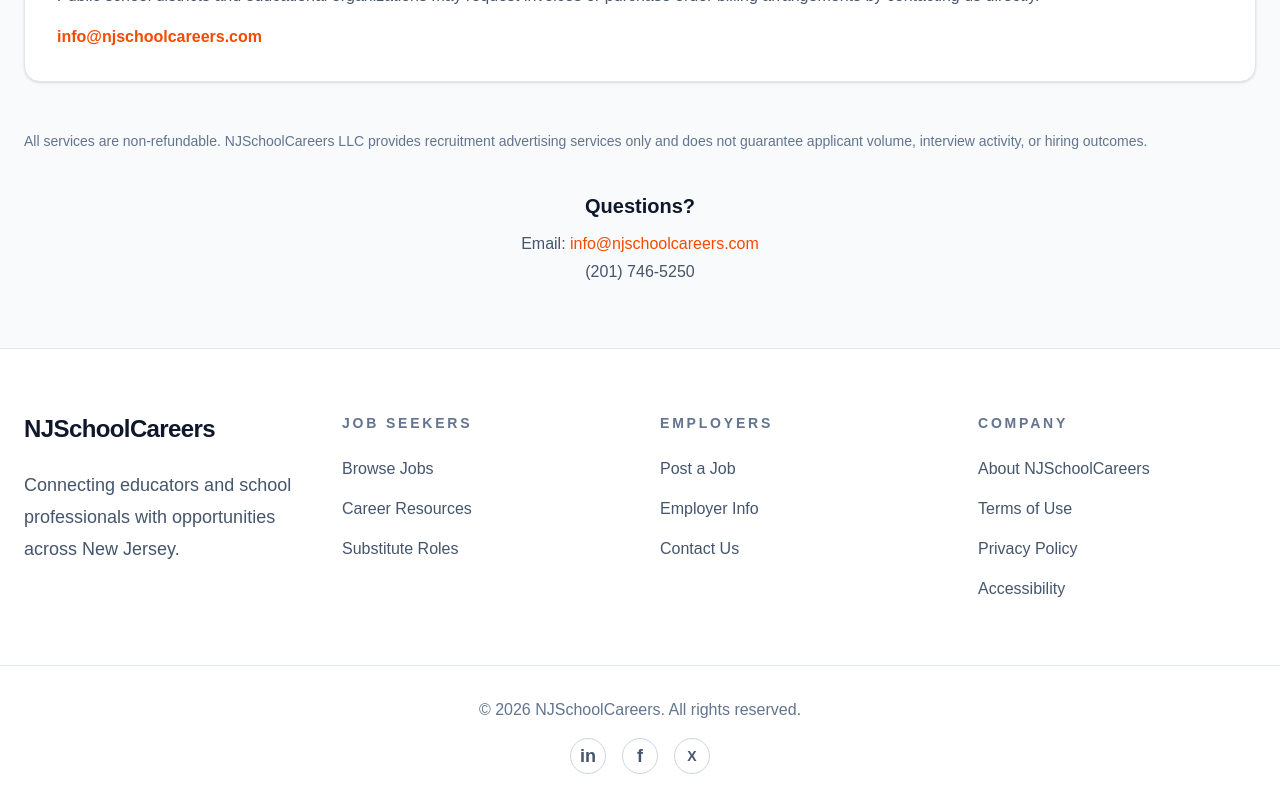
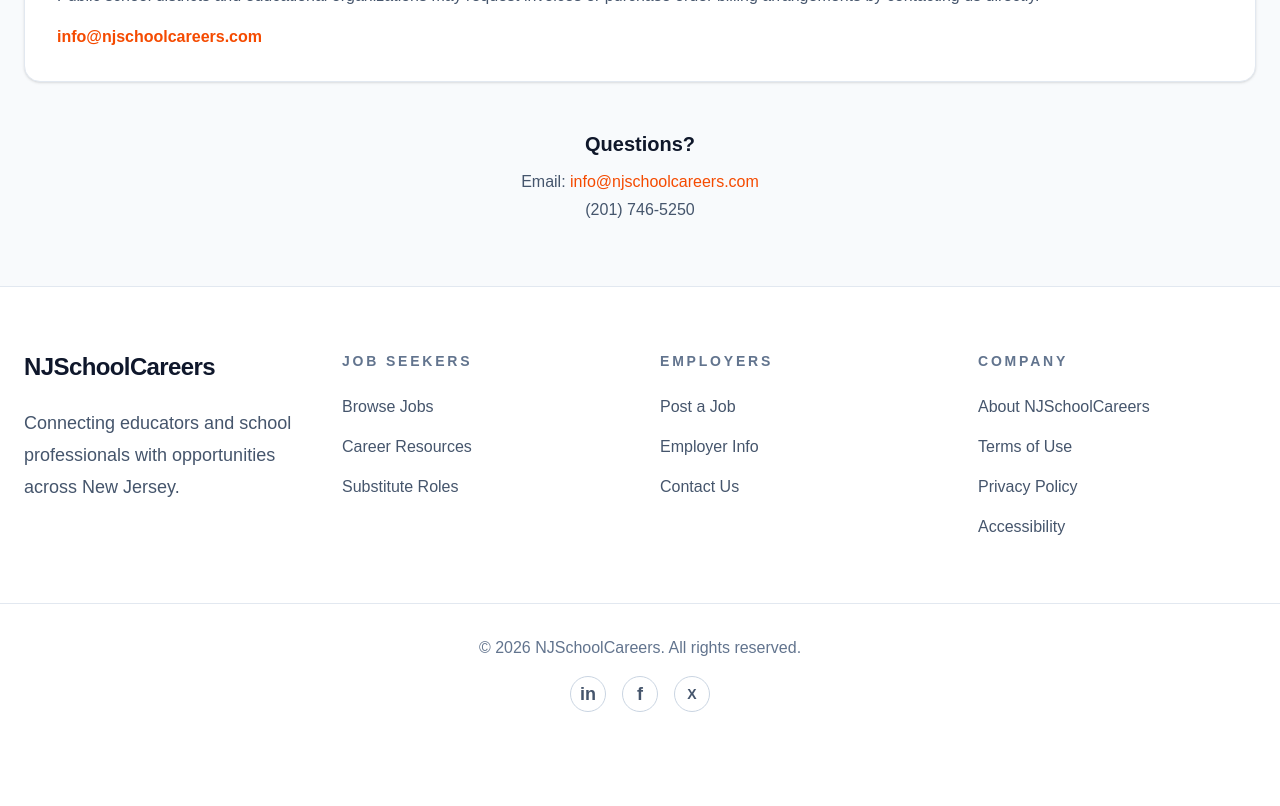
Before and after one commit to njwilkin1/nj-school-careers, a Next.js app: page /employers/pricing in a window 1280 px wide. Shown: the part 1380-2186 px from the top of the page. After the commit the page ends 2124 px from the top, so only its background shows below. Built offline with nearby package versions, Linux system fonts and the light colour scheme.

Commit message:
Remove sentence from pricing page that belongs on terms

```diff
--- a/app/employers/pricing/page.tsx
+++ b/app/employers/pricing/page.tsx
@@ -146,11 +146,6 @@ export default function PricingPage() {
 
         {/* Disclaimer */}
         <div className="mt-12 text-sm text-slate-500 leading-relaxed">
-          <p>
-            All services are non-refundable. NJSchoolCareers LLC provides
-            recruitment advertising services only and does not guarantee
-            applicant volume, interview activity, or hiring outcomes.
-          </p>
         </div>
 
         {/* Contact */}
```
